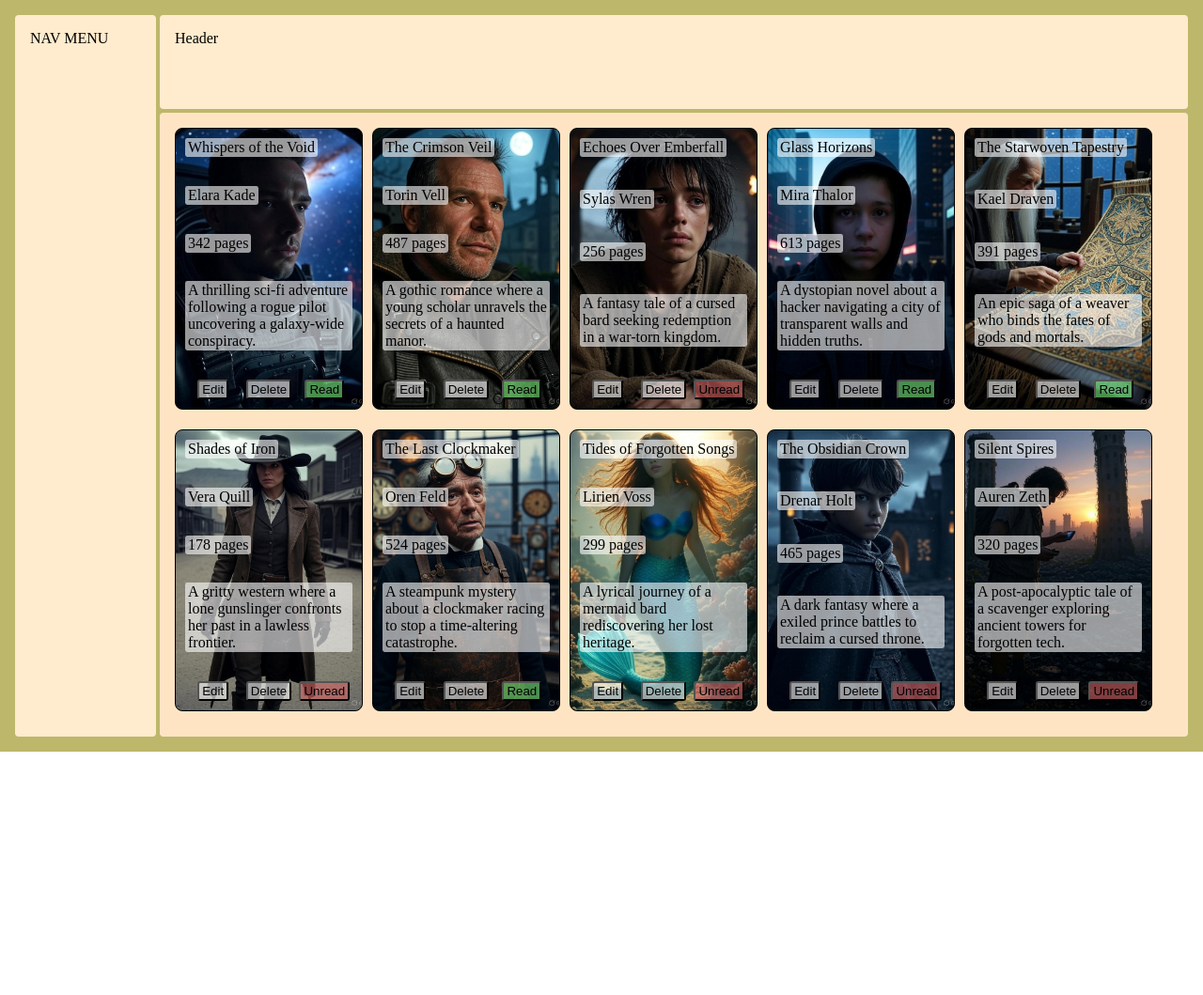
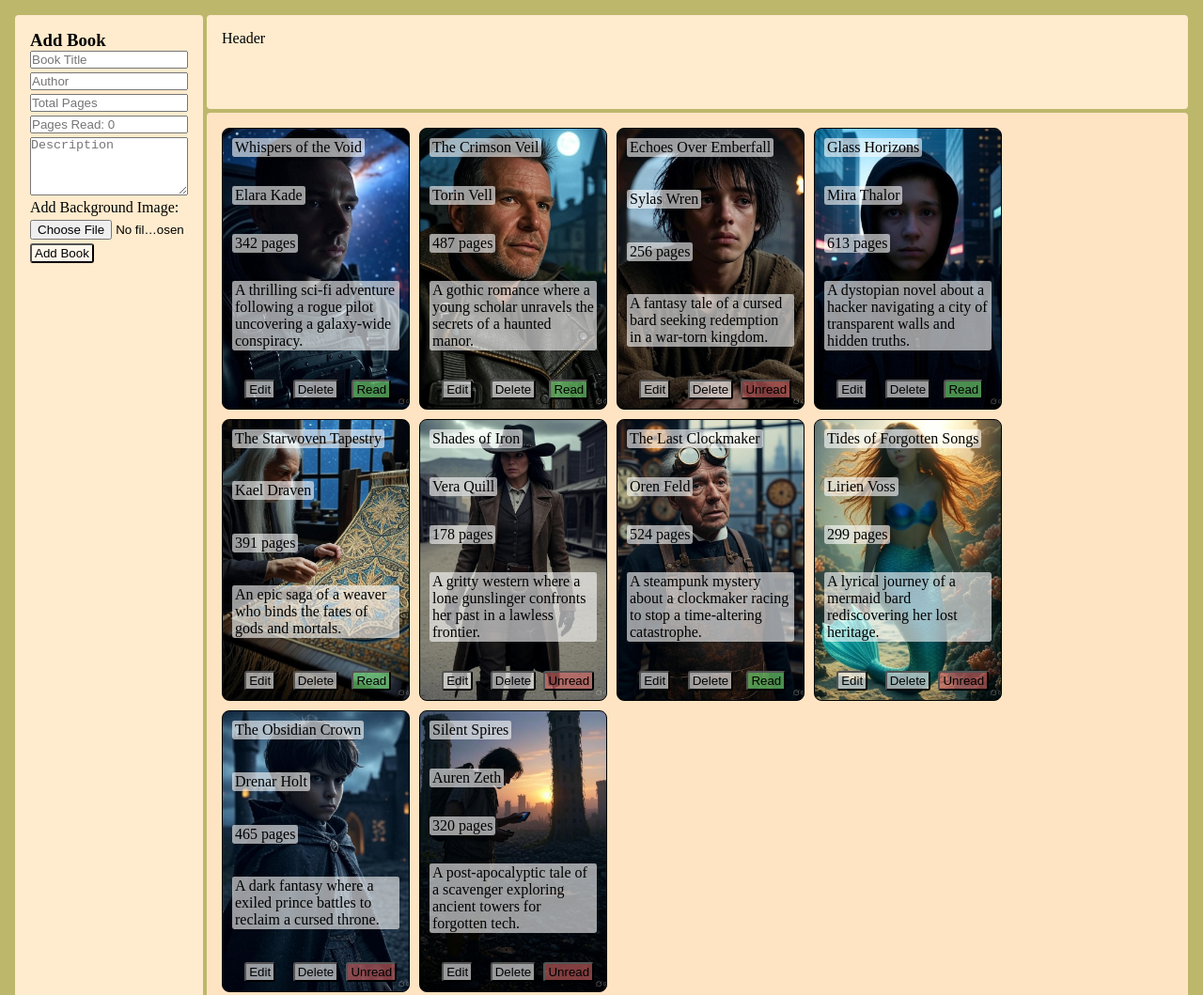
Before and after one commit to jorobertmac/library, a plain HTML site: page index.html in a window 1280 px wide. Shown: the top 1059 px of the page at 94% size. Before the commit the page ends 800 px from the top, so only its background shows below. Drawn offline with Linux system fonts and the light colour scheme.

Commit message:
Implement basic add book form

```diff
--- a/index.html
+++ b/index.html
@@ -9,7 +9,19 @@
 </head>
 <body>
   <div id="content">
-    <nav id="nav">NAV MENU</nav>
+    <nav id="nav">
+      <h3>Add Book</h3>
+      <form id="addBookForm" action="#" method="post" class="addBook">
+        <input class="bookInput" type="text" id="title" name="title" placeholder="Book Title"> <!-- required -->
+        <input class="bookInput" type="text" id="author" name="author" placeholder="Author"> <!-- required -->
+        <input class="bookInput" type="number" id="pages" name="pages" placeholder="Total Pages"> <!-- required -->
+        <input class="bookInput" type="number" id="read" name="read" placeholder="Pages Read: 0">
+        <textarea class="bookInput" name="description" id="description" placeholder="Description" rows="4"></textarea>
+        <label for="image">Add Background Image:</label>
+        <input type="file" name="image" id="image">
+        <button type="submit">Add Book</button>
+      </form>
+    </nav>
     <header id="header">Header</header>
     <div id="cards"></div>
   </div>
--- a/script.js
+++ b/script.js
@@ -29,10 +29,18 @@ function addBookToLibrary(book) {
 
 function displayBooks () {
   cards.replaceChildren()
-for (const book in myLibrary) {
+  for (const book in myLibrary) {
     makeCard(myLibrary[book])
   }
 }
+
+const addBookSubmit = document.querySelector("#addBookForm")
+addBookSubmit.addEventListener("submit", (e) => {
+  e.preventDefault()
+  const book = e.target
+
+  book.reset()
+})
 
 function setReadStatusButton(book) {
   const id = book.id
--- a/style.css
+++ b/style.css
@@ -28,7 +28,7 @@ button {
 
   grid-template:
   "nav header " 100px
-  "nav cards " auto / minmax(100px, 150px)  minmax(300px, 1200px)
+  "nav cards " auto / 200px  minmax(300px, 1200px)
   ;
 
   gap: .25em;
@@ -42,6 +42,7 @@ button {
 #nav {
   grid-area: nav;
   background-color: blanchedalmond;
+  width: 200px;
   padding: 1em;
   border: var(--outline-border);
   border-radius: .25em;
@@ -90,6 +91,16 @@ button {
   padding: 1px 3px;
 }
 
+.addBook {
+  display: flex;
+  flex-direction: column;
+  gap: .25em;
+}
+.bookInput {
+  width: 100%;
+}
+
+
 [data-read-status=true] .readStatus{
   background-color: rgba(124, 235, 124, 0.6);
 }
```
